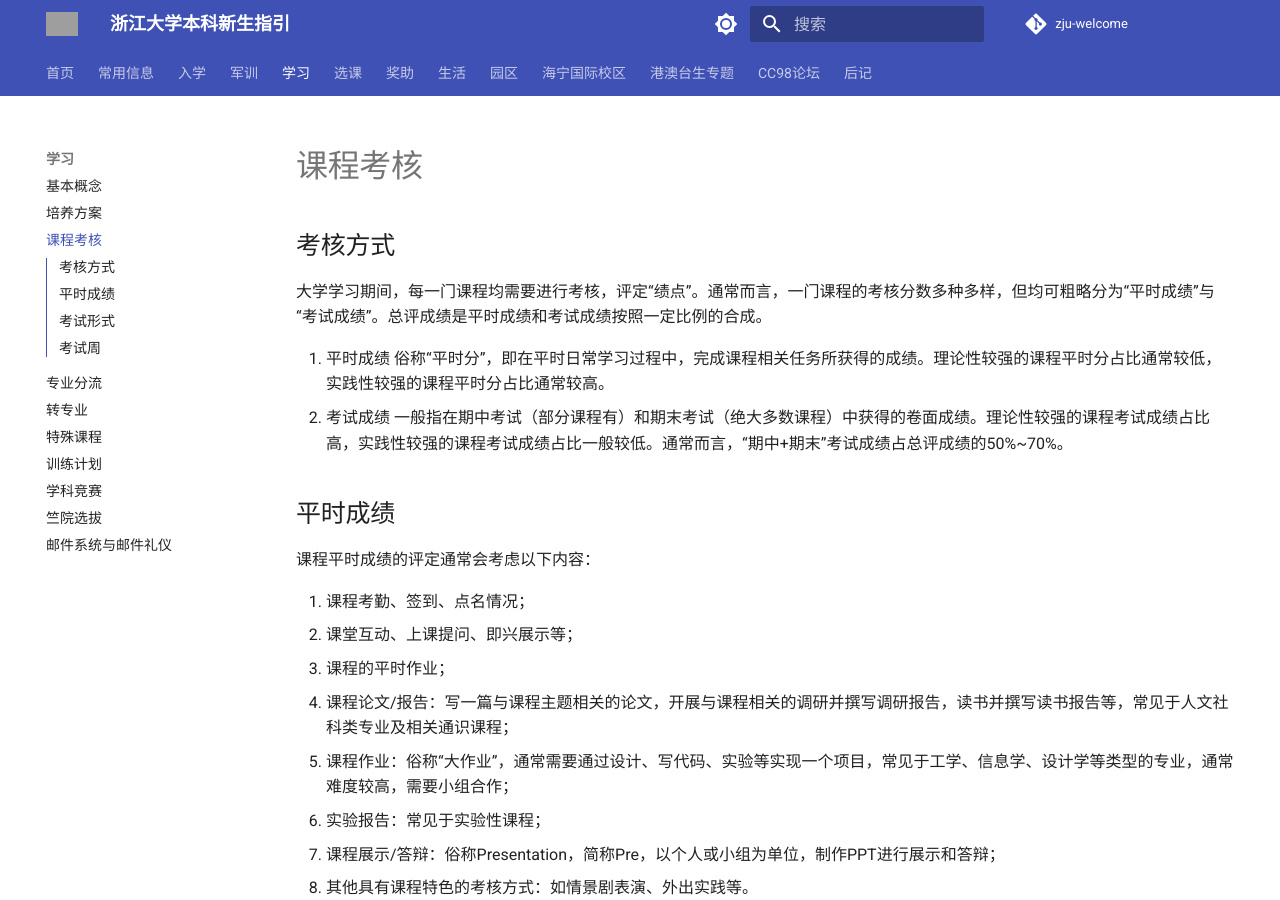
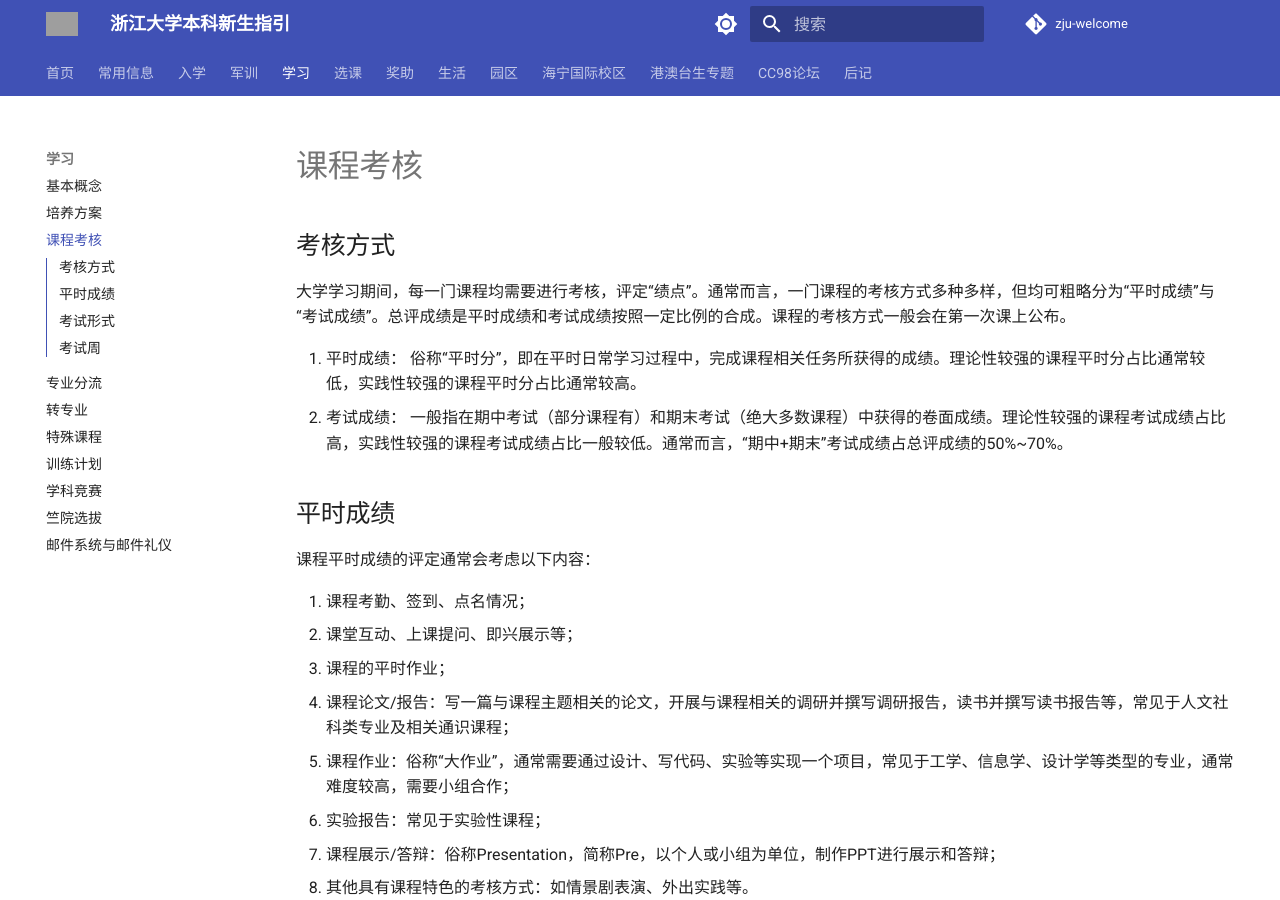
Before and after one commit to mini-full/zju-welcome, an MkDocs documentation site: the page built from docs/learning/eval.md, in a window 1280 px wide and 900 px high. Built offline with MkDocs 1.6.1 and Material for MkDocs 9.7.7, drawn with Linux system fonts in a browser that asks for light colours; comment, search, counter and statistics services are not loaded; grey boxes are pictures that could not be loaded.

Commit message:
Update eval.md

```diff
--- a/docs/learning/eval.md
+++ b/docs/learning/eval.md
@@ -2,11 +2,11 @@
 
 ## 考核方式
 
-大学学习期间，每一门课程均需要进行考核，评定“绩点”。通常而言，一门课程的考核分数多种多样，但均可粗略分为“平时成绩”与“考试成绩”。总评成绩是平时成绩和考试成绩按照一定比例的合成。
+大学学习期间，每一门课程均需要进行考核，评定“绩点”。通常而言，一门课程的考核方式多种多样，但均可粗略分为“平时成绩”与“考试成绩”。总评成绩是平时成绩和考试成绩按照一定比例的合成。课程的考核方式一般会在第一次课上公布。
 
-1. 平时成绩
+1. 平时成绩：
 俗称“平时分”，即在平时日常学习过程中，完成课程相关任务所获得的成绩。理论性较强的课程平时分占比通常较低，实践性较强的课程平时分占比通常较高。
-2. 考试成绩
+2. 考试成绩：
 一般指在期中考试（部分课程有）和期末考试（绝大多数课程）中获得的卷面成绩。理论性较强的课程考试成绩占比高，实践性较强的课程考试成绩占比一般较低。通常而言，“期中+期末”考试成绩占总评成绩的50%~70%。
 
 ## 平时成绩
```
